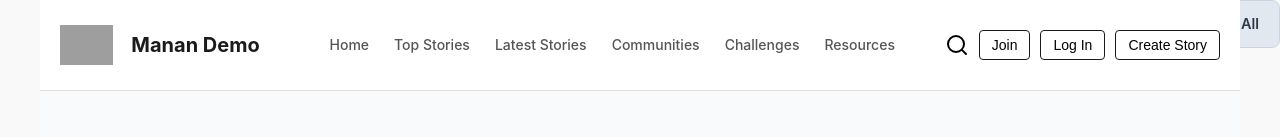
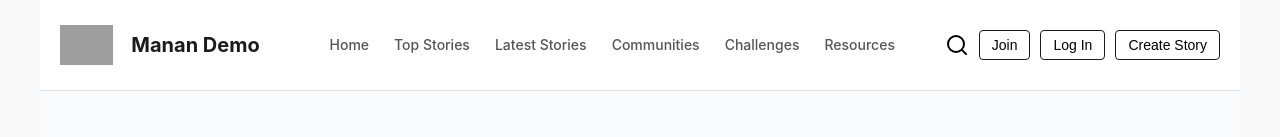
Before and after one commit to Sawan03/manan, a React (Create React App) app: page / in a window 1280 px wide. Shown: the top 137 px of the page. Built offline with nearby package versions, Linux system fonts and the light colour scheme; grey boxes are pictures that could not be loaded.

Commit message:
Update resources.js

```diff
--- a/src/components/resources.js
+++ b/src/components/resources.js
@@ -82,9 +82,12 @@ function Resources() {
       <div className="resources-page-container">
         {/* Header Section */}
         <div className="resources-header">
-          <h1 className="resources-title">Resources</h1>
-          <a href="#" className="explore-all-button">Explore All</a>
-        </div>
+  <div className="resources-header-left">
+    <h1 className="resources-title">Resources</h1>
+  </div>
+
+</div>
+
 
         {/* Subtitle */}
         <p className="resources-subtitle">
```
